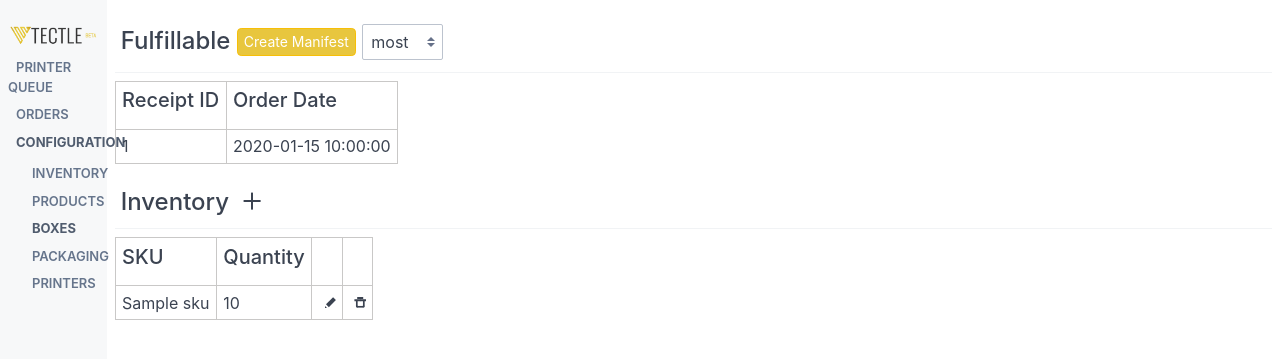
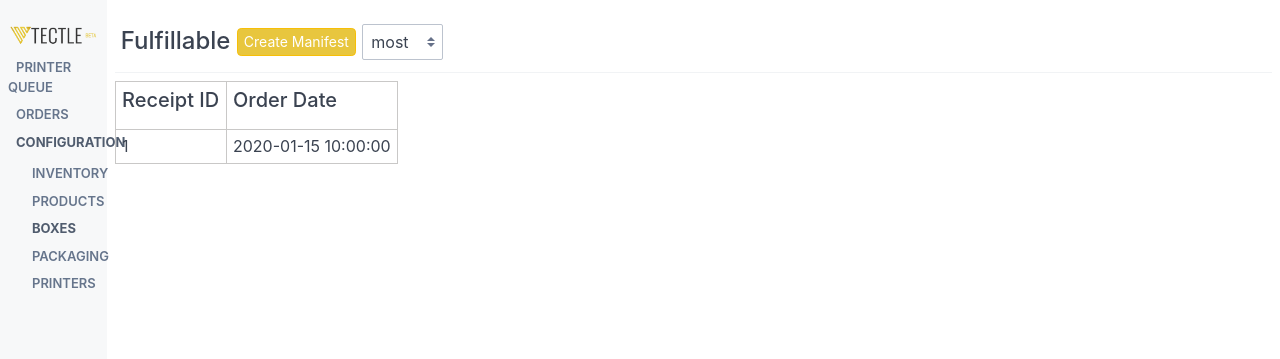
Before and after one commit to ksritharan/business-automation, a Python web app: template templates/inventory.html in a window 1280 px wide. Shown: the top 359 px of the page. Run offline with Jinja, Linux system fonts and the light colour scheme; the template is opened without the code that fills it: most values are stand-ins (such as "Sample title", 1, 10 or a date in 2020).

Commit message:
Fix to inventory editing
- prod script moved

```diff
--- a/static/js/inventory.js
+++ b/static/js/inventory.js
@@ -2,154 +2,7 @@ $(document).ready( function() {
   $( ".form-select" ).change( function () {
     location.replace("/inventory/" + $(this).children("option:selected").text());
   });
-  $("#sku-search").keyup(function () {
-    var value = $(this).val();
-    search(value);
-  });
-  $("#sku-search").focusin(function () {
-    var value = $(this).val();
-    search(value);
-  });
-  $("#sku-search").focusout(removeAllFromAutocomplete);
 });
-
-function openModalDelete(productId) {
-  $("#modal-delete").addClass("active");
-  $("#input-item-sku").val($('#'+productId+'-input-sku').val());
-}
-function closeModalDelete() {
-  $("#modal-delete").removeClass("active");
-}
-function openModalAdd() {
-  $("#modal-add").addClass("active");
-}
-function closeModalAdd() {
-  $("#modal-add").removeClass("active");
-}
-function openModalEdit(productId) {
-  $("#modal-edit").addClass("active");
-  $('#edit-input-sku').val($('#'+productId+'-input-sku').val());
-  $('#edit-input-qty').val($('#'+productId+'-input-qty').val());
-}
-function closeModalEdit() {
-  $("#modal-edit").removeClass("active");
-}
-
-function sendAddItems() {
-  var data = {
-    'sku': $('#sku-search').val(),
-    'quantity': $('#add-input-qty').val()
-  };
-  var hasEmpty = Object.values(data).some(x => (x === null || x === ''));
-
-  var skus = eval($("#skus").val());
-  var hasSKU = skus.includes(data['sku']);
-
-  if (hasEmpty === true) {
-    alert('Missing value');
-  }
-  else if (hasSKU === false) {
-    alert('Invalid sku');
-  }
-  else {
-    var xhr = new XMLHttpRequest();
-    xhr.open('POST', '/inventory/add', true);
-    xhr.setRequestHeader("Content-Type", "application/x-www-form-urlencoded");
-    xhr.onreadystatechange = function() { // Call a function when the state changes.
-      if (this.readyState === XMLHttpRequest.DONE) {
-        if (this.status === 200) {
-          closeModalAdd();
-          location.reload();
-        }
-        else {
-          alert('Error adding to inventory\n'+this.responseText);
-        }
-      }
-    }
-    xhr.send($.param(data));
-  }
-}
-
-function sendEditItems() {
-  var data = {
-    'sku': $('#edit-input-sku').val(),
-    'quantity': $('#edit-input-qty').val()
-  };
-  var hasEmpty = Object.values(data).some(x => (x === null || x === ''));
-  if (hasEmpty === true) {
-    alert('Missing value');
-  }
-  else {
-    var xhr = new XMLHttpRequest();
-    xhr.open('POST', '/inventory/edit', true);
-    xhr.setRequestHeader("Content-Type", "application/x-www-form-urlencoded");
-    xhr.onreadystatechange = function() { // Call a function when the state changes.
-      if (this.readyState === XMLHttpRequest.DONE) {
-        if (this.status === 200) {
-          closeModalEdit();
-          location.reload();
-        }
-        else {
-          alert('Error editing inventory\n'+this.responseText);
-        }
-      }
-    }
-    xhr.send($.param(data));
-  }
-}
-function sendRemoveItem() {
-  var data = {
-    'sku': $('#input-item-sku').val(),
-    'quantity': 0
-  };
-  var xhr = new XMLHttpRequest();
-  xhr.open('POST', '/inventory/edit', true);
-  xhr.setRequestHeader("Content-Type", "application/x-www-form-urlencoded");
-  xhr.onreadystatechange = function() { // Call a function when the state changes.
-    if (this.readyState === XMLHttpRequest.DONE) {
-      if (this.status === 200) {
-        closeModalEdit();
-        location.reload();
-      }
-      else {
-        alert('Error deleting items\n'+this.responseText);
-      }
-    }
-  }
-  xhr.send($.param(data));
-}
-
-function search(value) {
-  var skus = eval($("#skus").val());
-  var filtered = skus.filter(r => String(r).startsWith(value));
-  removeAllFromAutocomplete();
-  filtered.forEach(e => addToAutocomplete(e));
-  $("#autocomplete-list li").mousedown(function() {
-    var sku = $(this).text().trim();
-    $("#sku-search").val(sku);
-  });
-}
-
-function addToAutocomplete(sku) {
-  var item = '' +
-  '  <li class="menu-item">' +
-  '    <a class="noselect c-hand">' +
-  '      <div class="tile tile-centered">' +
-  '        <div class="tile-content">' +
-            sku +
-  '        </div>' +
-  '      </div>' +
-  '    </a>' +
-  '  </li>' +
-  '';
-  $(item).appendTo("#autocomplete-list");
-  $("#autocomplete-list").show();
-}
-
-function removeAllFromAutocomplete() {
-  $("#autocomplete-list").empty();
-  $("#autocomplete-list").hide();
-}
 
 function sendCreateManifest() {
   var data = {
--- a/templates/inventory.html
+++ b/templates/inventory.html
@@ -40,121 +40,7 @@
     {% endfor %}
   </table>
   <br />
-  <h4 class="noselect page-title">Inventory
-  <i class="icon icon-plus c-hand" onClick="openModalAdd();" style="font-size: 0.7em;vertical-align: baseline;margin-left:0.5em"></i>
-  {% if debug %}
-    <button id="random-btn" class="btn btn-sm btn-primary s-rounded" onClick="sendAddRandom()">Add Random</button>
-  {% endif %}
-  </h4>
-  <div class="divider" ></div>
-  <table class="data-table noselect">
-    <thead>
-      <tr>
-        <td>
-          <h5>SKU</h5>
-        </td>
-        <td>
-          <h5>Quantity</h5>
-        </td>
-        <td>
-        </td>
-        <td>
-        </td>
-      </tr>
-    </thead>
-    {% for item in inventory %}
-    <tr>
-      <td>
-        {{ item.sku }}
-      </td>
-      <td>
-        {{ item.quantity }}
-      </td>
-      <td>
-        <input id="{{ item.product_id }}-input-id" type="hidden" value="{{ item.product_id }}">
-        <input id="{{ item.product_id }}-input-sku" type="hidden" value="{{ item.sku }}">
-        <input id="{{ item.product_id }}-input-qty" type="hidden" value="{{ item.quantity }}">
-        <i class="icon icon-edit c-hand" onClick="openModalEdit({{ item.product_id }});" style="font-size: 0.7em;vertical-align: baseline;margin-left:0.5em"></i>
-      </td>
-      <td>
-        <i class="icon icon-delete c-hand" onClick="openModalDelete({{ item.product_id }});" style="font-size: 0.7em;vertical-align: baseline;margin-left:0.5em"></i>
-      </td>
-    </tr>
-    {% endfor %}
-  </table>
 
-</div>
-
-<div class="modal" id="modal-add">
-  <a href="#close" class="modal-overlay" onClick="closeModalAdd();" aria-label="Close"></a>
-  <div class="modal-container">
-    <div class="modal-header">
-      <a href="#close" class="btn btn-clear float-right" onClick="closeModalAdd();" aria-label="Close"></a>
-      <div class="modal-title h5">Add to Inventory</div>
-    </div>
-    <div class="modal-body">
-      <form>
-        <div class="form-group">
-          <label class="form-label" for="add-input-sku">SKU</label>
-
-          <div class="form-autocomplete">
-            <div class="form-autocomplete-input form-input">
-              <input class="form-input" id="sku-search" type="text" placeholder="SKU Search">
-            </div>
-            <ul class="menu" id="autocomplete-list">
-            </ul>
-          </div>
-          <label class="form-label" for="add-input-qty">Quantity</label>
-          <input class="form-input form-val small-input" key="qty" id="add-input-qty" type="number" min="0" step="1" value="0">
-        </div>
-      </form>
-    </div>
-    <div class="modal-footer">
-      <button class="btn btn-primary" onClick="sendAddItems();">Add</button><a class="btn btn-link" href="#close" onClick="closeModalAdd();" aria-label="Close">Close</a>
-    </div>
-  </div>
-</div>
-<div class="modal" id="modal-edit">
-  <a href="#close" class="modal-overlay" onClick="closeModalEdit();" aria-label="Close"></a>
-  <div class="modal-container">
-    <div class="modal-header">
-      <a href="#close" class="btn btn-clear float-right" onClick="closeModalEdit();" aria-label="Close"></a>
-      <div class="modal-title h5">Edit Quantity</div>
-    </div>
-    <div class="modal-body">
-      <form>
-        <div class="form-group">
-          <input class="form-input small-input" id="edit-input-sku" type="hidden" placeholder="">
-          <label class="form-label" for="edit-input-qty">Quantity</label>
-          <input class="form-input small-input" id="edit-input-qty" type="number" min="0" step="1" placeholder="">
-        </div>
-      </form>
-    </div>
-    <div class="modal-footer">
-      <button class="btn btn-primary" onClick="sendEditItems();">Edit</button><a class="btn btn-link" href="#close" onClick="closeModalEdit();" aria-label="Close">Close</a>
-    </div>
-  </div>
-</div>
-<div class="modal modal-sm" id="modal-delete">
-  <a href="#close" class="modal-overlay" onClick="closeModalDelete();" aria-label="Close"></a>
-  <div class="modal-container">
-    <div class="modal-header">
-      <a href="#close" class="btn btn-clear float-right" onClick="closeModalDelete();" aria-label="Close"></a>
-      <div class="modal-title h5">Remove inventory for this sku?</div>
-    </div>
-    <div class="modal-body">
-      <form>
-        <div class="form-group">
-          <input class="form-input" id="input-item-sku" type="hidden">
-        </div>
-      </form>
-    </div>
-    <div class="modal-footer">
-      <button class="btn btn-error" onClick="sendRemoveItem();">Remove</button><a class="btn btn-link" href="#close" onClick="closeModalDelete();" aria-label="Close">Close</a>
-    </div>
-  </div>
-</div>
-<input type="hidden" id="skus" value="{{ skus }}" />
 <input type="hidden" id="strategy" value="{{ strategy }}" />
 <script src="/static/js/inventory.js"></script>
 {% endblock %}
```
Also changed, not shown: prod script/1_ukfr/1_ukfr.py (deleted, +0 -65 lines), scripts/download_src.py (+28 -0 lines), static/js/products.js (+25 -0 lines), templates/products.html (+10 -2 lines), 4 other files.
